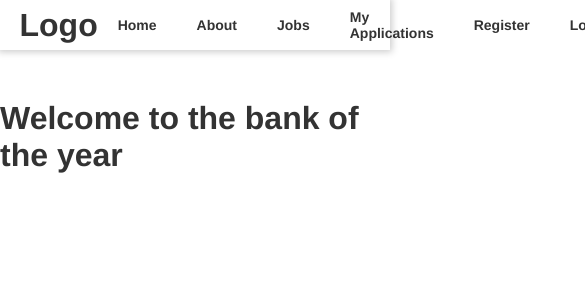
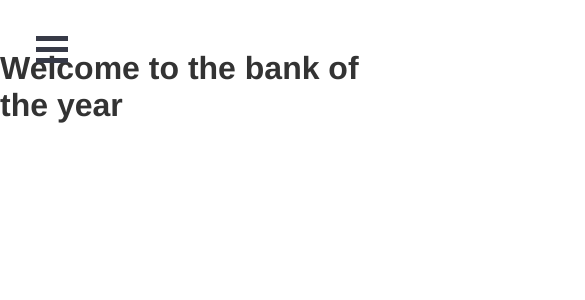
Before and after one commit to bnGil/controle, a React (Create React App) app in the folder client/: page / in a window 390 px wide. Shown: the top 300 px of the page, 585 px wide, since content can reach past the window. Built offline with nearby package versions, Linux system fonts and the light colour scheme.

Commit message:
added hamburger menu for mobile

```diff
--- a/client/package.json
+++ b/client/package.json
@@ -8,6 +8,7 @@
     "@testing-library/user-event": "^13.5.0",
     "normalize.css": "^8.0.1",
     "react": "^18.2.0",
+    "react-burger-menu": "^3.0.8",
     "react-cookie": "^4.1.1",
     "react-dom": "^18.2.0",
     "react-router-dom": "^5.3.3",
--- /dev/null
+++ b/client/src/components/navbar/MobileNavigation.jsx
@@ -0,0 +1,52 @@
+import React, { useState } from "react";
+import { NavLink } from "react-router-dom";
+import { slide as Menu } from "react-burger-menu";
+
+import "./navigation.css";
+
+function MobileNavigation({ user, logout }) {
+  const [isOpen, setIsOpen] = useState(false);
+
+  return (
+    <Menu
+      onOpen={() => setIsOpen(true)}
+      onClose={() => setIsOpen(false)}
+      isOpen={isOpen}
+      disableAutoFocus
+    >
+      <NavLink onClick={() => setIsOpen(false)} exact to="/">
+        Home
+      </NavLink>
+      <NavLink onClick={() => setIsOpen(false)} to="/about">
+        About
+      </NavLink>
+      <NavLink onClick={() => setIsOpen(false)} to="/jobs">
+        Jobs
+      </NavLink>
+      <NavLink
+        className="space-link"
+        onClick={() => setIsOpen(false)}
+        to="/applications"
+      >
+        My Applications
+      </NavLink>
+      {user && (
+        <a href="#" onClick={logout}>
+          Logout
+        </a>
+      )}
+      {!user && (
+        <NavLink onClick={() => setIsOpen(false)} to="/register">
+          Register
+        </NavLink>
+      )}
+      {!user && (
+        <NavLink onClick={() => setIsOpen(false)} to="/login">
+          Login
+        </NavLink>
+      )}
+    </Menu>
+  );
+}
+
+export default MobileNavigation;
--- a/client/src/components/navbar/Navbar.jsx
+++ b/client/src/components/navbar/Navbar.jsx
@@ -1,48 +1,15 @@
-import { NavLink } from "react-router-dom";
-import { useContext } from "react";
-
-import "./navbar.css";
 import { useUser } from "../../context/userContext";
+import MobileNavigation from "./MobileNavigation";
+import Navigation from "./Navigation";
 
 function Navbar() {
   const { user, logout } = useUser();
 
   return (
-    <div className="navbar-container">
-      <nav className="navbar">
-        <h1>Logo</h1>
-        <div className="links-container">
-          <NavLink className="navlink" exact to="/">
-            Home
-          </NavLink>
-          <NavLink className="navlink" to="/about">
-            About
-          </NavLink>
-          <NavLink className="navlink" to="/jobs">
-            Jobs
-          </NavLink>
-          <NavLink className="navlink" to="/applications">
-            My Applications
-          </NavLink>
-        </div>
-        <div className="linkes-container">
-          {user ? (
-            <a href="#" className="navlink" onClick={logout}>
-              Logout
-            </a>
-          ) : (
-            <>
-              <NavLink className="navlink" exact to="/register">
-                Register
-              </NavLink>
-              <NavLink className="navlink" exact to="/login">
-                Login
-              </NavLink>
-            </>
-          )}
-        </div>
-      </nav>
-    </div>
+    <>
+      <Navigation user={user} logout={logout} />
+      <MobileNavigation user={user} logout={logout} />
+    </>
   );
 }
 
--- /dev/null
+++ b/client/src/components/navbar/Navigation.jsx
@@ -0,0 +1,45 @@
+import { NavLink } from "react-router-dom";
+
+import "./navigation.css";
+
+function Navigation({ user, logout }) {
+  return (
+    <div className="navbar-container">
+      <nav className="navbar">
+        <h1>Logo</h1>
+        <div className="links-container">
+          <NavLink className="navlink" exact to="/">
+            Home
+          </NavLink>
+          <NavLink className="navlink" to="/about">
+            About
+          </NavLink>
+          <NavLink className="navlink" to="/jobs">
+            Jobs
+          </NavLink>
+          <NavLink className="navlink" to="/applications">
+            My Applications
+          </NavLink>
+        </div>
+        <div className="rslinks-container">
+          {user ? (
+            <a href="#" className="navlink" onClick={logout}>
+              Logout
+            </a>
+          ) : (
+            <>
+              <NavLink className="navlink" exact to="/register">
+                Register
+              </NavLink>
+              <NavLink className="navlink" exact to="/login">
+                Login
+              </NavLink>
+            </>
+          )}
+        </div>
+      </nav>
+    </div>
+  );
+}
+
+export default Navigation;
--- a/client/src/components/navbar/navbar.css
+++ /dev/null
@@ -1,34 +0,0 @@
-.navbar-container {
-  height: 50px;
-  background-color: #ffffff;
-  display: flex;
-  justify-content: center;
-  align-items: center;
-  box-shadow: 0 0 7px 2px #ccc;
-}
-
-.navbar {
-  height: 100%;
-  width: 90%;
-  display: flex;
-  align-items: center;
-  justify-content: space-between;
-}
-
-.links-container {
-  height: 100%;
-  display: flex;
-  align-items: center;
-}
-
-.navlink {
-  text-decoration: none;
-  font-family: Helvetica, Arial, sans-serif;
-  font-size: 14px;
-  font-weight: 600;
-  color: #333;
-  cursor: pointer;
-  position: relative;
-  padding: 0 5px;
-  margin: 0 15px;
-}
--- /dev/null
+++ b/client/src/components/navbar/navigation.css
@@ -0,0 +1,120 @@
+.navbar-container {
+  height: 50px;
+  background-color: #ffffff;
+  display: flex;
+  justify-content: center;
+  align-items: center;
+  box-shadow: 0 0 7px 2px #ccc;
+}
+
+.navbar {
+  height: 100%;
+  width: 90%;
+  display: flex;
+  align-items: center;
+  justify-content: space-between;
+}
+
+.links-container {
+  height: 100%;
+  display: flex;
+  align-items: center;
+}
+
+.rslinks-container {
+  width: 180px;
+  display: flex;
+  justify-content: flex-end;
+}
+
+.navlink {
+  text-decoration: none;
+  font-family: Helvetica, Arial, sans-serif;
+  font-size: 14px;
+  font-weight: 600;
+  color: #333;
+  cursor: pointer;
+  position: relative;
+  padding: 0 5px;
+  margin: 0 15px;
+}
+
+/* ------------------ hamburger-menu -------------------- */
+
+.bm-item {
+  display: inline-block;
+
+  /* Our sidebar item styling */
+  text-decoration: none;
+  margin-bottom: 10px;
+  color: #d1d1d1;
+  transition: color 0.2s;
+}
+
+/* Change color on hover */
+.bm-item:hover {
+  color: white;
+}
+
+/* The rest copied directly from react-burger-menu docs */
+
+/* Position and sizing of burger button */
+.bm-burger-button {
+  display: none;
+  position: fixed;
+  width: 32px;
+  height: 27px;
+  left: 36px;
+  top: 36px;
+}
+
+/* Color/shape of burger icon bars */
+.bm-burger-bars {
+  background: #373a47;
+}
+
+/* Position and sizing of clickable cross button */
+.bm-cross-button {
+  height: 24px;
+  width: 24px;
+}
+
+/* Color/shape of close button cross */
+.bm-cross {
+  background: #bdc3c7;
+}
+
+/* General sidebar styles */
+.bm-menu {
+  background: #373a47;
+  padding: 2.5em 1.5em 0;
+  font-size: 1.15em;
+}
+
+/* Morph shape necessary with bubble or elastic */
+.bm-morph-shape {
+  fill: #373a47;
+}
+
+/* Wrapper for item list */
+.bm-item-list {
+  color: #b8b7ad;
+}
+
+/* Styling of overlay */
+.bm-overlay {
+  background: rgba(0, 0, 0, 0.3);
+}
+.space-link {
+  margin-bottom: 40px;
+}
+/* ----------------------------------------------- */
+
+@media (max-width: 768px) {
+  .navbar-container {
+    display: none;
+  }
+  .bm-burger-button {
+    display: block;
+  }
+}
```
Also changed, not shown: 1 other file (tests, documents, lock files or other folders).
